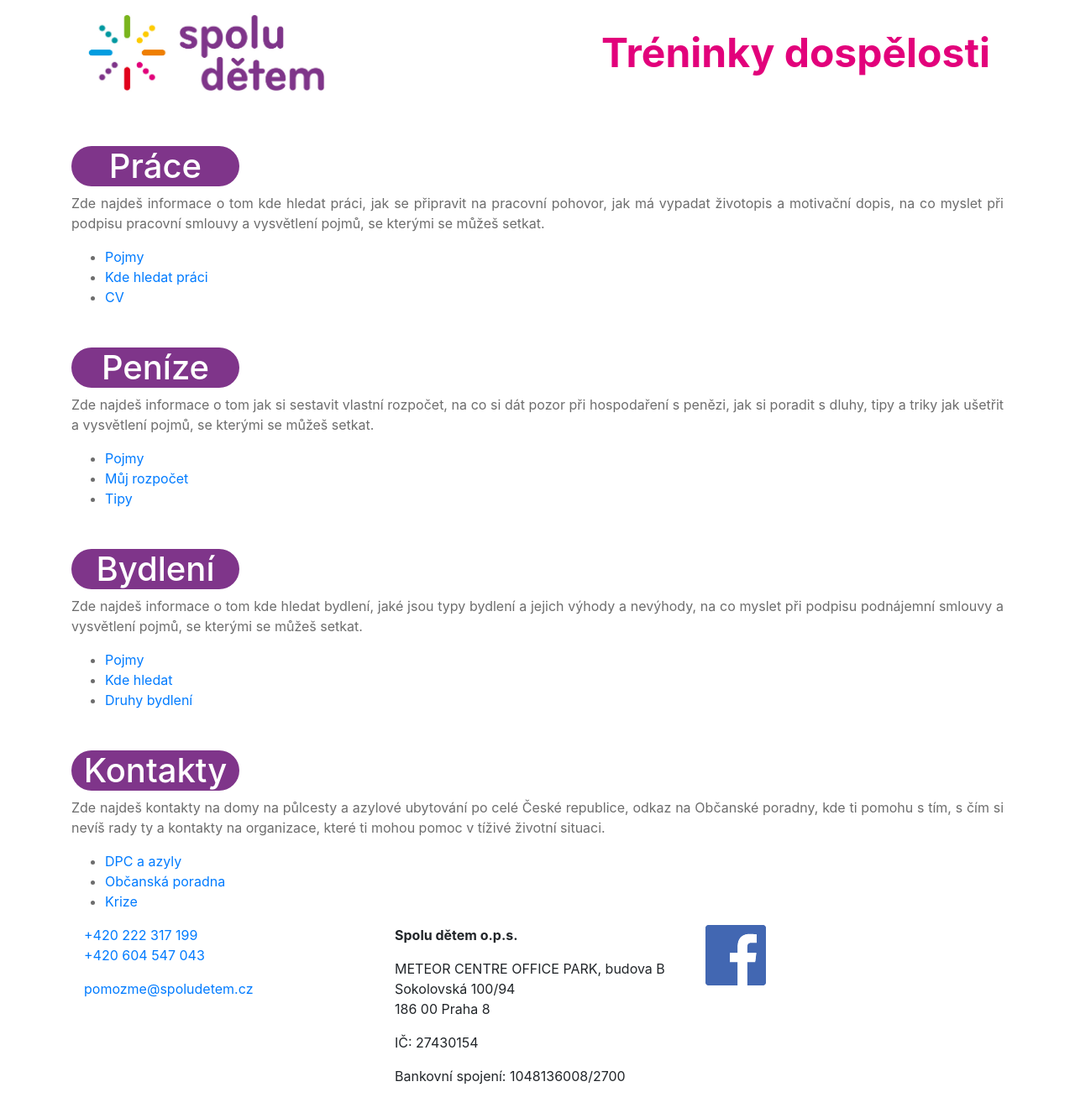
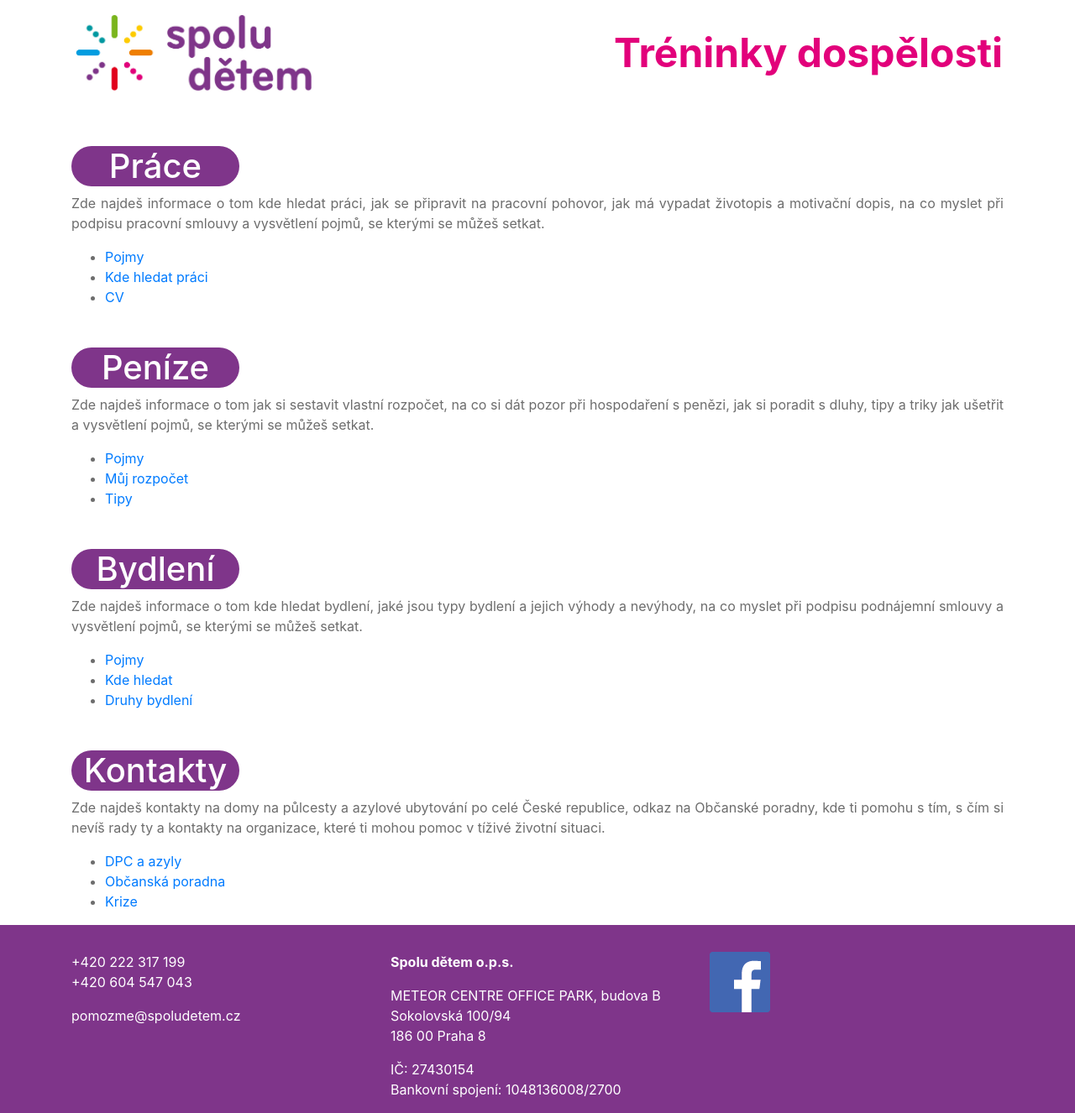
Before and after one commit to spoludetem/treninkydospelosti.cz, a Jekyll site: the page built from index.md, in a window 1280 px wide. Shown: the whole page at 84% size. Built offline with Jekyll 4.4.1, drawn with Linux system fonts in a browser that asks for light colours; our own code applies the rules of GitHub Pages for plain Markdown files.

Commit message:
footer with violet bg color and white font looks better
related to #5
- footer now spans whole viewport
- bg color changed to violet
- font color changed to white (including links)
- moved header title styling to css

```diff
--- a/_includes/footer.html
+++ b/_includes/footer.html
@@ -14,8 +14,8 @@
                     <p>{% for address_line in site.data.footer.address_lines %}
                     {{ address_line }}<br />
                     {% endfor %}</p>
-                    <p>IČ: {{ site.data.footer.ico }}</p>
-                    <p>Bankovní spojení: {{ site.data.footer.bank }}</p>
+                    <p>IČ: {{ site.data.footer.ico }}<br />
+                    Bankovní spojení: {{ site.data.footer.bank }}</p>
                 </div>
                 <div class="col-sm"><a href="{{ site.data.footer.facebook }}"><img src="{{ site.baseurl }}/assets/flogo_RGB_HEX-72.png" /></a></div>
             </div>
--- a/_includes/header.html
+++ b/_includes/header.html
@@ -11,12 +11,12 @@
     <link rel="shortcut icon" type="image/x-icon" href="{{ site.baseurl }}/assets/favicon.ico" >
     <title>Tréninky dospělosti</title>
   </head>
-  <body class="container">
-    <nav class="navbar navbar-light bg-white">
+  <body>
+    <nav class="navbar navbar-light bg-white container">
       <span>
         <a class="navbar-brand" href="{{ site.baseurl }}/index">
           <img src="{{ site.baseurl }}/assets/SD_logo_bitmap_001.jpg" height="100" alt="Spolu dětem" />
         </a>
       </span>
-      <span class="font-weight-bold" style="color:#E2017B; font-size: 3rem">Tréninky dospělosti</span>
+      <span class="brand-title font-weight-bold">Tréninky dospělosti</span>
     </nav>
--- a/_layouts/base.html
+++ b/_layouts/base.html
@@ -1,3 +1,3 @@
 {% include header.html %}
-<div class="content text-justify">{{ content }}</div>
+<div class="content text-justify container">{{ content }}</div>
 {% include footer.html %}
--- a/assets/css/common.css
+++ b/assets/css/common.css
@@ -11,3 +11,18 @@ h1 {
     margin-top: 3rem;
     box-shadow: 2px 2px;
 }
+
+.page-footer {
+    color: #ffffff;
+    background-color: #7f358a;
+    padding-top: 2rem;
+}
+
+.page-footer a {
+    color: #ffffff !important;
+}
+
+.navbar .brand-title {
+    color:#e2017b;
+    font-size: 3rem;
+}
```
